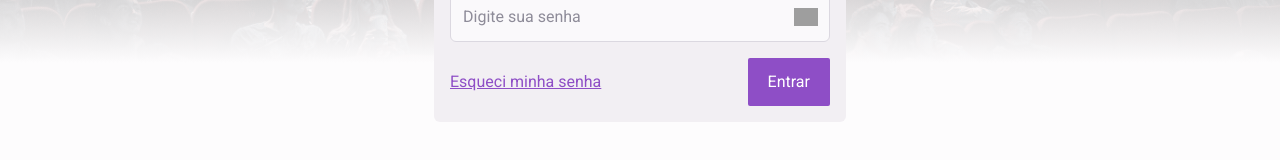
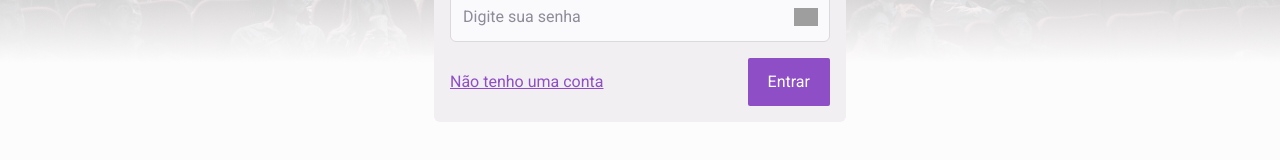
Before and after one commit to diogofrr/desafio-cubos-web, a Next.js app: page /login in a window 1280 px wide. Shown: the part 417-577 px from the top of the page. Built offline with nearby package versions, Linux system fonts and the light colour scheme; no server answers; grey boxes are pictures that could not be loaded.

Commit message:
fix(auth): correção no texto e link para redirecionar para página de cadastro

```diff
--- a/src/app/(auth)/login/page.tsx
+++ b/src/app/(auth)/login/page.tsx
@@ -65,8 +65,8 @@ export default function Login() {
           errorMessage={errors.password?.message}
         />
         <footer className="flex flex-row justify-between items-center">
-					<Link href="/" target="_self">
-						Esqueci minha senha
+          <Link href="/register" target="_self">
+            Não tenho uma conta
           </Link>
           <Button variant="primary" type="submit" disabled={isPending}>
             Entrar
```
Lines whose indentation alone changed are shown as unchanged.
